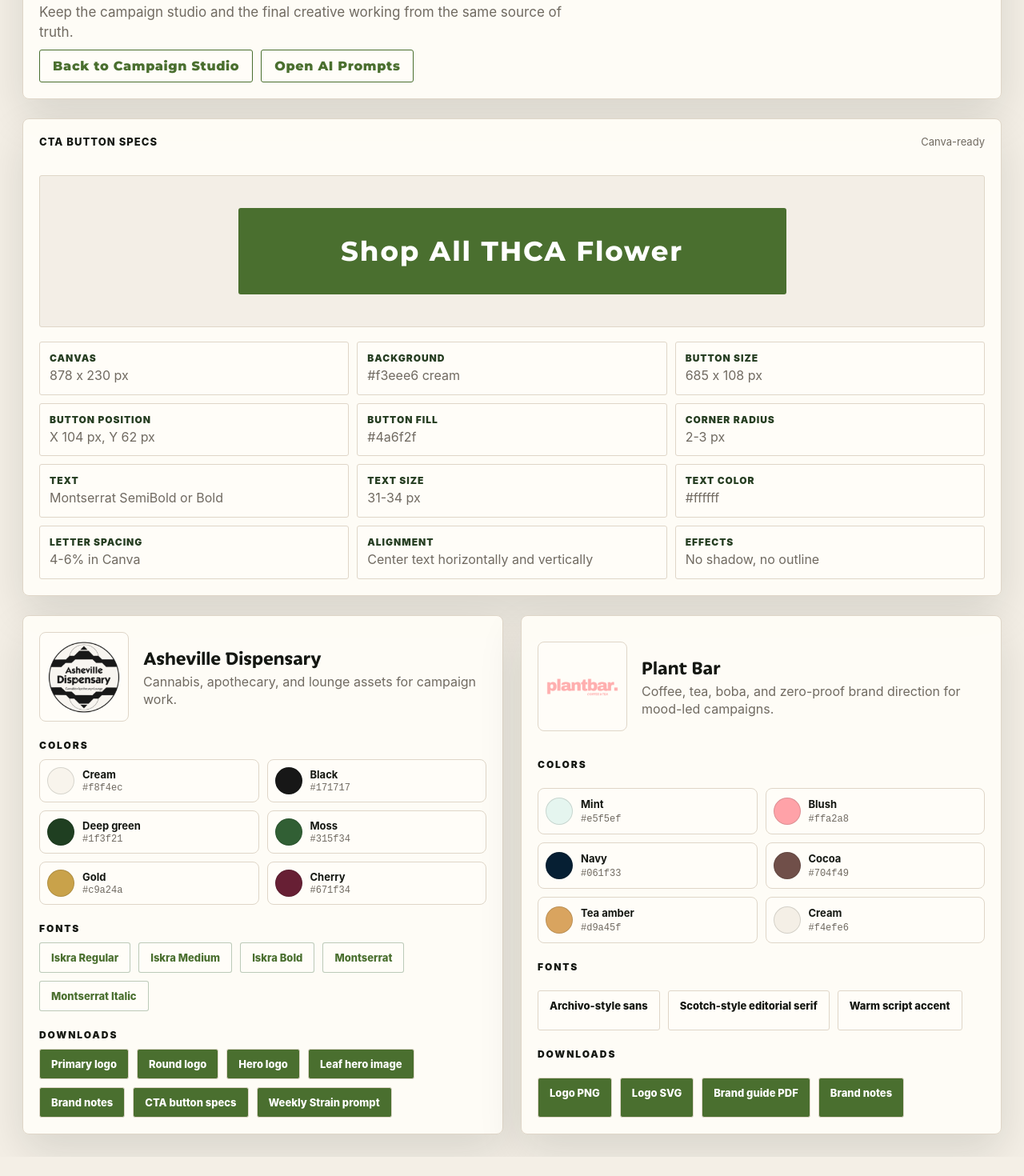
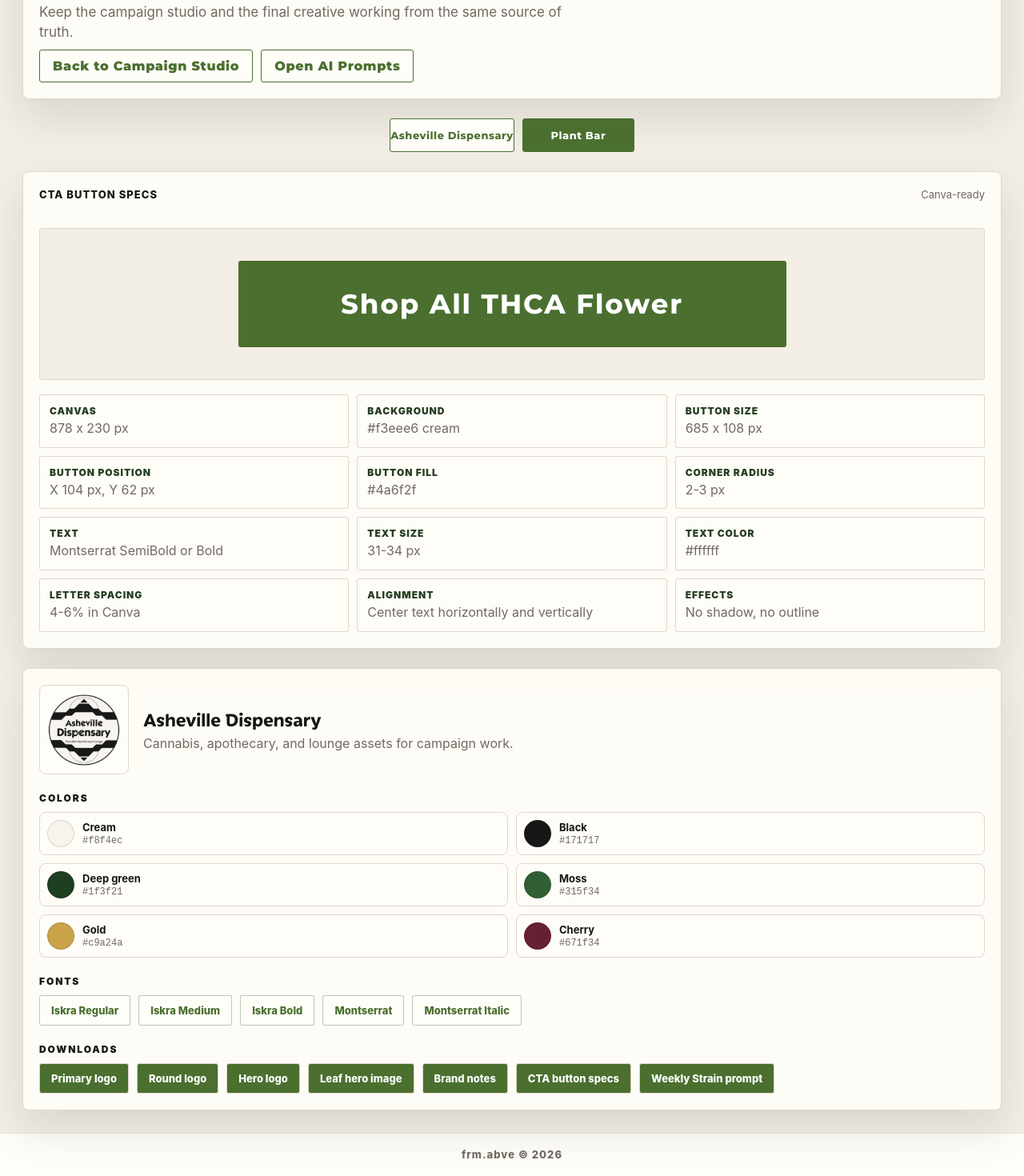
Before and after one commit to thelifeoferic/FRMABVE, a Next.js app in the folder asheville-campaign-studio-live/: page /settings in a window 1280 px wide. Shown: the part 217-1687 px from the top of the page at 80% size. Before the commit the page ends 1663 px from the top, so only its background shows below. Built offline with nearby package versions, Linux system fonts and the light colour scheme.

Commit message:
Add files via upload

```diff
--- a/asheville-campaign-studio-live/app/globals.css
+++ b/asheville-campaign-studio-live/app/globals.css
@@ -70,6 +70,19 @@
   letter-spacing: 0;
 }
 
+.site-footer {
+  display: grid;
+  place-items: center;
+  min-height: 54px;
+  border-top: 1px solid rgba(38, 62, 34, 0.12);
+  background: #fffdf8;
+  color: var(--muted);
+  font-size: 13px;
+  font-weight: 800;
+  letter-spacing: 0.08em;
+  text-transform: lowercase;
+}
+
 button,
 input,
 select,
@@ -288,13 +301,20 @@
 }
 
 .topbar h1 {
+  font-family: "Iskra W01", Inter, ui-sans-serif, system-ui, sans-serif;
   font-size: clamp(56px, 7vw, 110px);
+  font-weight: 800;
   line-height: 0.9;
   color: var(--cream);
   letter-spacing: 0;
   text-shadow:
     0 4px 16px rgba(0, 0, 0, 0.54),
     0 18px 42px rgba(0, 0, 0, 0.4);
+}
+
+.studio-shell[data-brand="plant-bar"] .topbar h1 {
+  font-family: Arial Black, "Montserrat AVL", Inter, ui-sans-serif, system-ui, sans-serif;
+  font-weight: 900;
 }
 
 .eyebrow {
@@ -322,25 +342,6 @@
   font-size: 18px;
   line-height: 1.48;
   text-shadow: 0 8px 22px rgba(0, 0, 0, 0.64);
-}
-
-.hero-stats {
-  display: flex;
-  flex-wrap: wrap;
-  justify-content: center;
-  gap: 8px;
-  margin-top: 18px;
-  padding-bottom: 4px;
-}
-
-.hero-stats span {
-  border-radius: 999px;
-  border: 1px solid rgba(248, 244, 236, 0.2);
-  background: var(--brand-pill);
-  color: var(--cream);
-  font-size: 13px;
-  font-weight: 800;
-  padding: 8px 11px;
 }
 
 .brand-assets {
@@ -1431,7 +1432,7 @@
 
 .brand-kit-grid {
   display: grid;
-  grid-template-columns: repeat(2, minmax(0, 1fr));
+  grid-template-columns: minmax(0, 1fr);
   gap: 22px;
 }
 
@@ -1523,10 +1524,12 @@
 
 .prompts-page {
   gap: 18px;
+  max-width: 1180px;
+  margin: 0 auto;
 }
 
 .prompts-hero h1 {
-  max-width: 880px;
+  max-width: 760px;
 }
 
 .prompt-tabs {
@@ -1559,6 +1562,18 @@
   text-decoration: none;
 }
 
+.prompt-tabs a.active {
+  background: #fffdf8;
+  color: var(--action-bg);
+}
+
+.brand-tabs {
+  position: static;
+  padding: 0;
+  background: transparent;
+  backdrop-filter: none;
+}
+
 .prompt-library-section {
   display: grid;
   gap: 12px;
@@ -1617,10 +1632,10 @@
 }
 
 .prompt-library-card summary strong {
-  font-family: "Iskra W01", Inter, ui-sans-serif, system-ui, sans-serif;
-  font-size: clamp(24px, 3vw, 34px);
+  font-family: "Montserrat AVL", Inter, ui-sans-serif, system-ui, sans-serif;
+  font-size: clamp(22px, 2.2vw, 30px);
   font-weight: 800;
-  line-height: 1;
+  line-height: 1.08;
 }
 
 .prompt-library-card summary em {
--- a/asheville-campaign-studio-live/app/layout.tsx
+++ b/asheville-campaign-studio-live/app/layout.tsx
@@ -13,7 +13,10 @@
 }>) {
   return (
     <html lang="en">
-      <body>{children}</body>
+      <body>
+        {children}
+        <footer className="site-footer">frm.abve &copy; 2026</footer>
+      </body>
     </html>
   );
 }
--- a/asheville-campaign-studio-live/app/settings/page.tsx
+++ b/asheville-campaign-studio-live/app/settings/page.tsx
@@ -1,5 +1,6 @@
 const brandKits = [
   {
+    id: "asheville",
     name: "Asheville Dispensary",
     description: "Cannabis, apothecary, and lounge assets for campaign work.",
     logo: "/brand-imagery/asheville-round-logo.png",
@@ -29,6 +30,7 @@
     ]
   },
   {
+    id: "plant-bar",
     name: "Plant Bar",
     description: "Coffee, tea, boba, and zero-proof brand direction for mood-led campaigns.",
     logo: "/brand-kit/plant-bar/plant-bar-logo-wide.png",
@@ -69,7 +71,15 @@
   ["Effects", "No shadow, no outline"]
 ];
 
-export default function SettingsPage() {
+type SettingsPageProps = {
+  searchParams: Promise<{ brand?: string }>;
+};
+
+export default async function SettingsPage({ searchParams }: SettingsPageProps) {
+  const params = await searchParams;
+  const activeBrand = brandKits.find((brand) => brand.id === params.brand) ?? brandKits[0];
+  const isAsheville = activeBrand.id === "asheville";
+
   return (
     <main className="settings-page brand-kit-page">
       <section className="panel brand-kit-hero">
@@ -85,12 +95,21 @@
           <a className="ghost-link" href="/">
             Back to Campaign Studio
           </a>
-          <a className="ghost-link" href="/prompts">
+          <a className="ghost-link" href={`/prompts?brand=${activeBrand.id}`}>
             Open AI Prompts
           </a>
         </div>
       </section>
 
+      <nav className="prompt-tabs brand-tabs" aria-label="Brand kit selector">
+        {brandKits.map((brand) => (
+          <a className={brand.id === activeBrand.id ? "active" : ""} href={`/settings?brand=${brand.id}`} key={brand.id}>
+            {brand.name}
+          </a>
+        ))}
+      </nav>
+
+      {isAsheville ? (
         <section className="panel cta-spec-card" aria-label="Asheville CTA button specs">
           <div className="section-heading">
             <p>CTA Button Specs</p>
@@ -108,22 +127,22 @@
             ))}
           </div>
         </section>
+      ) : null}
 
       <section className="brand-kit-grid" aria-label="Downloadable brand assets">
-        {brandKits.map((brand) => (
-          <article className="panel brand-kit-card" key={brand.name}>
+        <article className="panel brand-kit-card" key={activeBrand.name}>
           <div className="brand-kit-card-header">
-              <img src={brand.logo} alt={`${brand.name} logo`} />
+            <img src={activeBrand.logo} alt={`${activeBrand.name} logo`} />
             <div>
-                <p>{brand.name}</p>
-                <span>{brand.description}</span>
+              <p>{activeBrand.name}</p>
+              <span>{activeBrand.description}</span>
             </div>
           </div>
 
           <div className="brand-kit-section">
             <h2>Colors</h2>
             <div className="brand-color-grid">
-                {brand.colors.map(([name, color]) => (
+              {activeBrand.colors.map(([name, color]) => (
                 <div className="brand-color-chip" key={color}>
                   <span style={{ backgroundColor: color }} />
                   <strong>{name}</strong>
@@ -136,7 +155,7 @@
           <div className="brand-kit-section">
             <h2>Fonts</h2>
             <div className="brand-font-list">
-                {brand.fonts.map(([label, href]) => (
+              {activeBrand.fonts.map(([label, href]) => (
                 href ? (
                   <a href={href} download key={href}>
                     {label}
@@ -151,7 +170,7 @@
           <div className="brand-kit-section">
             <h2>Downloads</h2>
             <div className="brand-download-list">
-                {brand.downloads.map(([label, href]) => (
+              {activeBrand.downloads.map(([label, href]) => (
                 <a href={href} download key={href}>
                   {label}
                 </a>
@@ -159,7 +178,6 @@
             </div>
           </div>
         </article>
-        ))}
       </section>
     </main>
   );
--- a/asheville-campaign-studio-live/components/CampaignBuilder/CampaignStudio.tsx
+++ b/asheville-campaign-studio-live/components/CampaignBuilder/CampaignStudio.tsx
@@ -331,12 +331,6 @@
           </div>
           <h1>Campaign Studio</h1>
           <p>{selectedBrand.promise}</p>
-          <div className="hero-stats" aria-label="Workflow summary">
-            <span>Audience</span>
-            <span>Products</span>
-            <span>Creative</span>
-            <span>Draft</span>
-          </div>
         </div>
       </header>
 
```
Also changed, not shown: asheville-campaign-studio-live/app/prompts/page.tsx (+13 -8 lines). Lines whose indentation alone changed are shown as unchanged.
